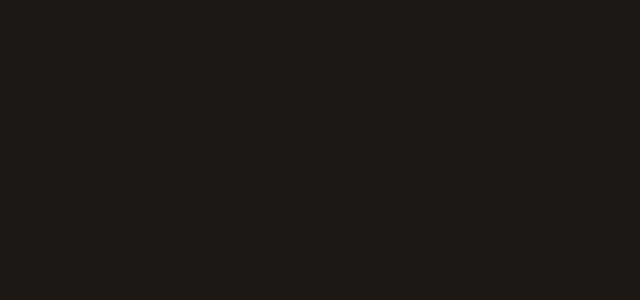
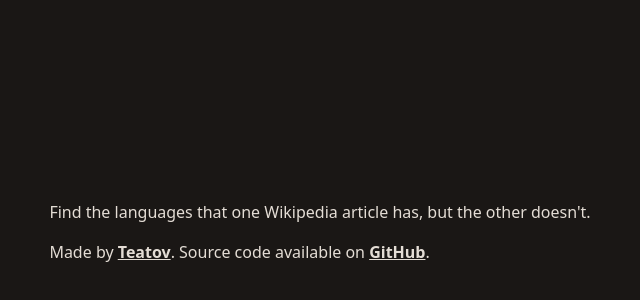
Before and after one commit to teatov/wiki-lang-comparer, a Svelte app: page / in a window 1280 px wide. Shown: the part 168-468 px from the top of the page, without its empty margins (320-960 px from the left). Built offline with nearby package versions, Linux system fonts and the light colour scheme.

Commit message:
add basic page info

```diff
--- a/index.html
+++ b/index.html
@@ -4,10 +4,14 @@
     <meta charset="UTF-8" />
     <link rel="icon" type="image/svg+xml" href="/vite.svg" />
     <meta name="viewport" content="width=device-width, initial-scale=1.0" />
-    <title>wiki-lang-comparer</title>
+    <title>The Wikipedia Article Language Comparer</title>
+    <meta
+      name="description"
+      content="Find the languages that one Wikipedia article has, but the other doesn't."
+    />
   </head>
   <body>
-    <div id="app"></div>
+    <div id="app" class="contents"></div>
     <script type="module" src="/src/main.ts"></script>
   </body>
 </html>
--- a/src/App.svelte
+++ b/src/App.svelte
@@ -1,5 +1,19 @@
 <script lang="ts">
 </script>
 
-<main>
+<main class="flex h-full items-center justify-center">
+  <div class="max-w-xl p-4">
+    <p class="mb-4">
+      Find the languages that one Wikipedia article has, but the other doesn't.
+    </p>
+    <p class="mt-4">
+      Made by <a href="https://teatov.xyz" class="font-semibold underline"
+        >Teatov</a
+      >. Source code available on
+      <a
+        href="https://github.com/teatov/wiki-lang-comparer"
+        class="font-semibold underline">GitHub</a
+      >.
+    </p>
+  </div>
 </main>
```
